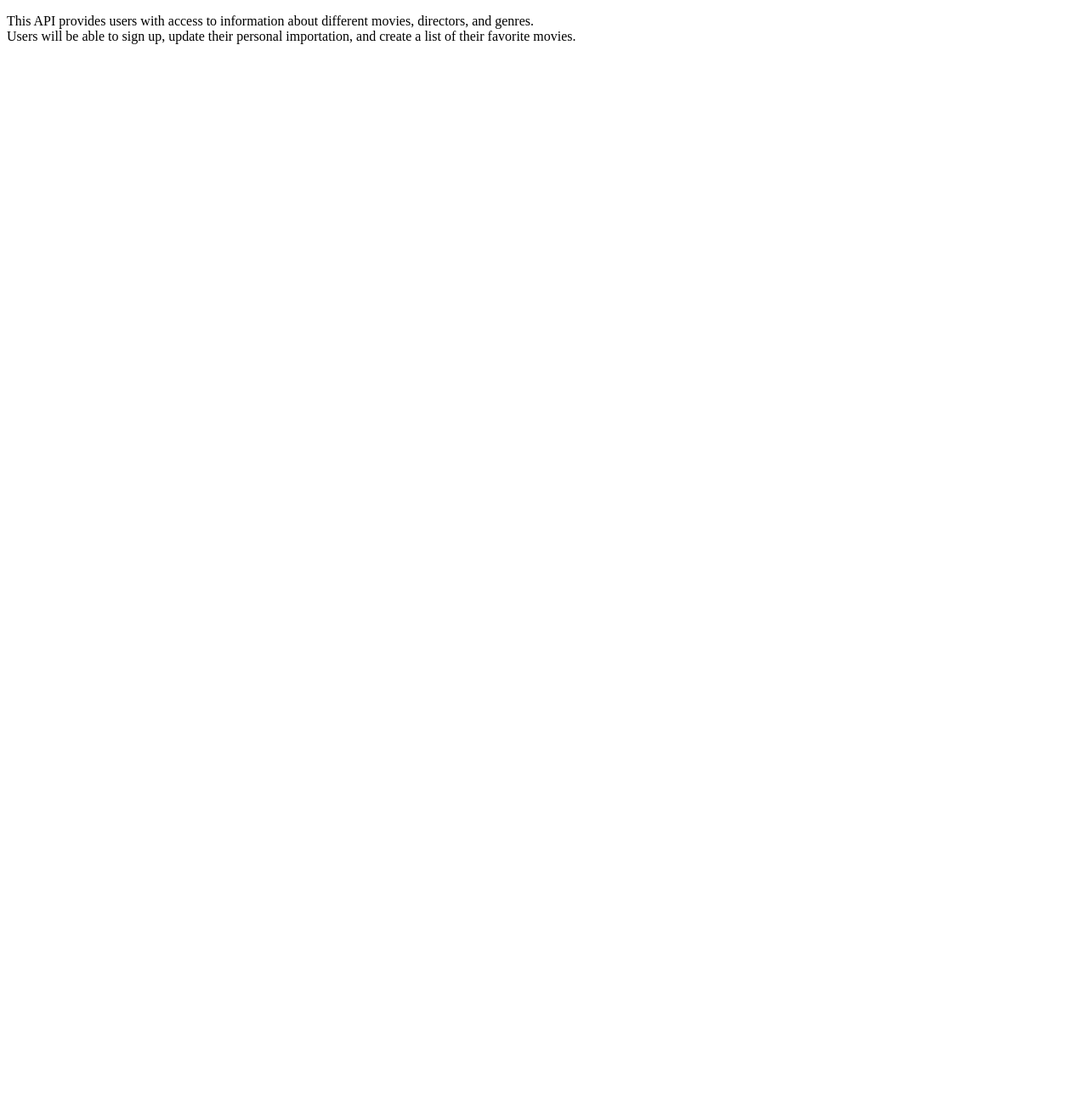
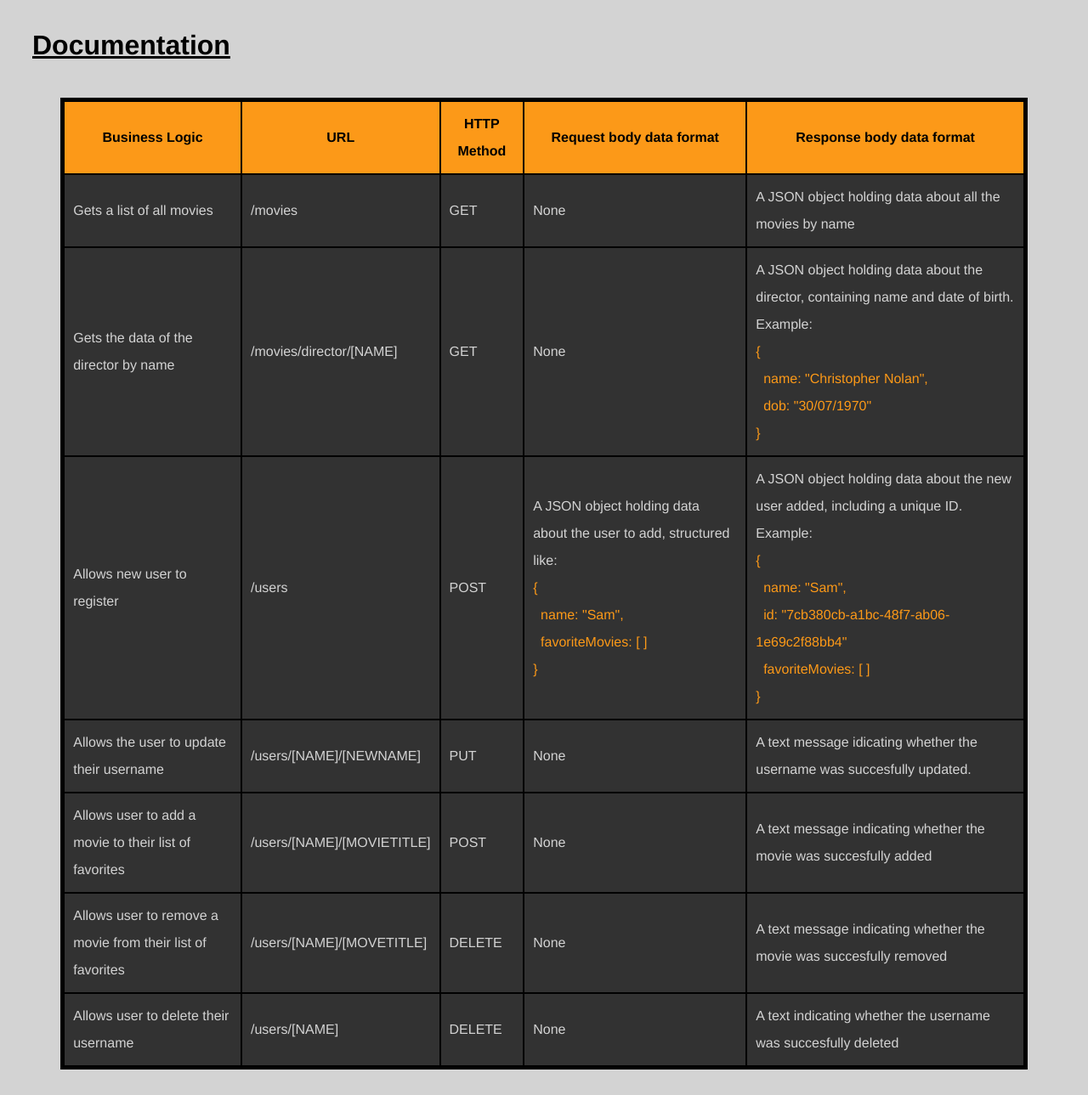
Before and after one commit to samu13813/Movie-API, a website: page public/documentation.html in a window 1280 px wide. Shown: the whole page at 85% size. Before the commit the page ends 800 px from the top, so only its background shows below. Drawn offline with Linux system fonts and the light colour scheme.

Commit message:
documentation added

```diff
--- a/public/documentation.html
+++ b/public/documentation.html
@@ -3,12 +3,93 @@
 
 <head>
   <meta charset="utf-8">
+  <link rel="stylesheet" href="/css/styles.css">
   <title>Movies API</title>
 </head>
 
 <body>
-  <p>This API provides users with access to information about different movies, directors, and genres. <br>
-    Users will be able to sign up, update their personal importation, and create a list of their favorite movies.</p>
+  <h1>Documentation</h1>
+  <table>
+    <tr>
+      <th>Business Logic</th>
+      <th>URL</th>
+      <th>HTTP Method</th>
+      <th>Request body data format</th>
+      <th>Response body data format</th>
+    </tr>
+    <tr>
+      <td>Gets a list of all movies</td>
+      <td>/movies</td>
+      <td>GET</td>
+      <td>None</td>
+      <td>A JSON object holding data about all the movies by name</td>
+    </tr>
+    <tr>
+      <td>Gets the data of the director by name</td>
+      <td>/movies/director/[NAME]</td>
+      <td>GET</td>
+      <td>None</td>
+      <td>A JSON object holding data about the director, containing name and date of birth. Example:
+        <div class="jsonFormat">
+          { <br>
+          &nbsp;&nbsp;name: "Christopher Nolan", <br>
+          &nbsp;&nbsp;dob: "30/07/1970" <br>
+          } <br>
+        </div>
+      </td>
+    </tr>
+    <tr>
+      <td>Allows new user to register</td>
+      <td>/users</td>
+      <td>POST</td>
+      <td>A JSON object holding data about the user to add, structured like:
+        <div class="jsonFormat">
+          { <br>
+          &nbsp;&nbsp;name: "Sam", <br>
+          &nbsp;&nbsp;favoriteMovies: [ ] <br>
+          } <br>
+        </div>
+      </td>
+      <td>A JSON object holding data about the new user added, including a unique ID. Example:
+        <div class="jsonFormat">
+          { <br>
+          &nbsp;&nbsp;name: "Sam", <br>
+          &nbsp;&nbsp;id: "7cb380cb-a1bc-48f7-ab06-1e69c2f88bb4" <br>
+          &nbsp;&nbsp;favoriteMovies: [ ] <br>
+          } <br>
+        </div>
+      </td>
+    </tr>
+    <tr>
+      <td>Allows the user to update their username</td>
+      <td>/users/[NAME]/[NEWNAME]</td>
+      <td>PUT</td>
+      <td>None</td>
+      <td>A text message idicating whether the username was succesfully updated.</td>
+    </tr>
+    <tr>
+      <td>Allows user to add a movie to their list of favorites</td>
+      <td>/users/[NAME]/[MOVIETITLE]</td>
+      <td>POST</td>
+      <td>None</td>
+      <td>A text message indicating whether the movie was succesfully added</td>
+    </tr>
+    <tr>
+      <td>Allows user to remove a movie from their list of favorites</td>
+      <td>/users/[NAME]/[MOVETITLE]</td>
+      <td>DELETE</td>
+      <td>None</td>
+      <td>A text message indicating whether the movie was succesfully removed</td>
+    </tr>
+    <tr>
+      <td>Allows user to delete their username</td>
+      <td>/users/[NAME]</td>
+      <td>DELETE</td>
+      <td>None</td>
+      <td>A text indicating whether the username was succesfully deleted</td>
+    </tr>
+
+  </table>
 </body>
 
 </html>
```
